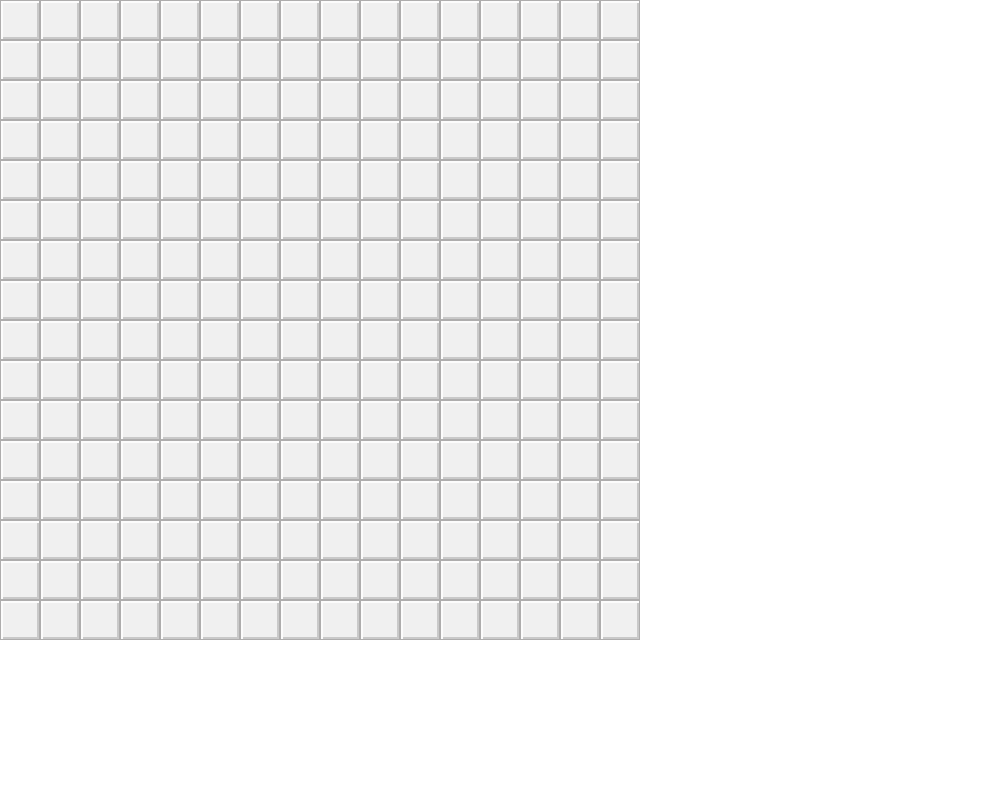
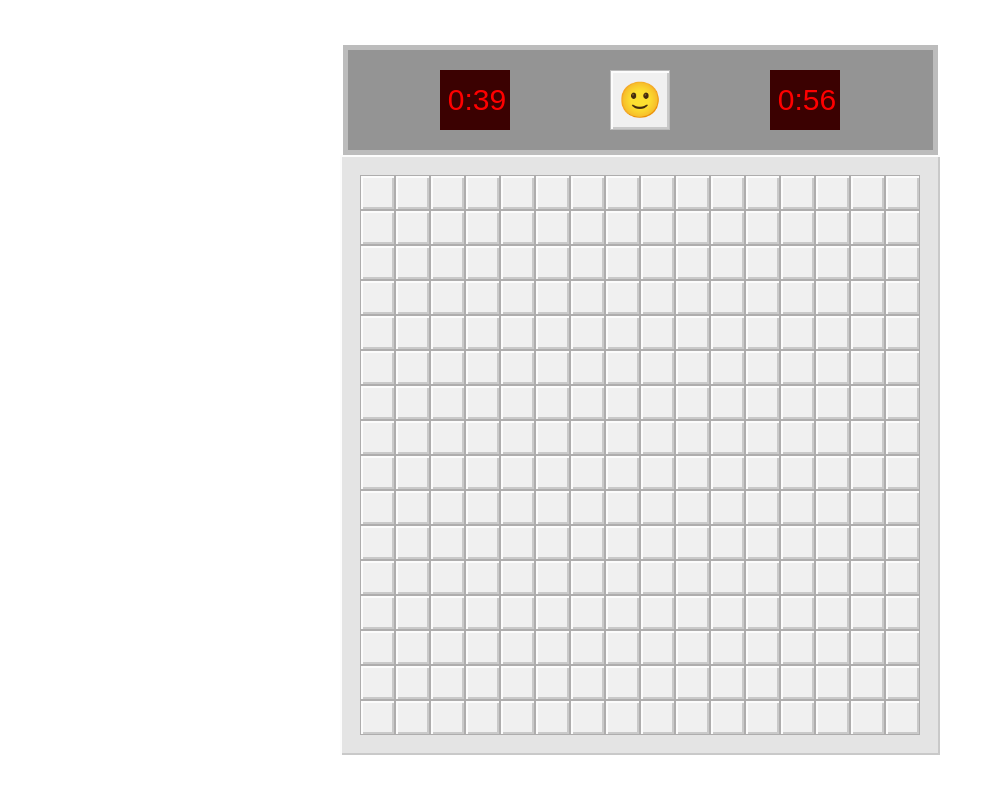
Before and after one commit to Azat-BOSS/Saper, a plain HTML site: page index.html in a window 1280 px wide. Shown: the whole page, without its empty margins (0-1003 px from the left). Drawn offline with Linux system fonts and the light colour scheme; a web font is replaced by a local one.

Commit message:
some changes

```diff
--- a/box.js
+++ b/box.js
@@ -1,7 +1,6 @@
 import { getAllNeighbors, openAllBoxes } from "./matrix.js"
-
-
-const appElement = document.querySelector(".app")
+import { app, emoji } from "./variables.js"
+import { disabledAllButtons } from "./stopGame.js"
 
 class Box {
   constructor(isBomb, coordinates) {
@@ -47,12 +46,25 @@ class Box {
     this.boxElem.innerHTML = isFlagged ? "🚩" : "";
   }
 
+  setQuestion(isQuestion) {
+    this.isQuestion = isQuestion
+    this.boxElem.innerHTML = this.isQuestion ? "❓": ""
+  }
+
+  gameOver(isOver) {
+    this.isOver = isOver
+    this.isOver ? emoji.textContent = "😵" : null
+  }
+
   onBoxClick(allowOpenNumber = false) {
-    if (this.isFlagged) {
+      if(this.isFlagged) {
         this.setFlag(false);
         return;
       }
-
+      if(this.isQuestion) {
+        this.setQuestion(false);
+        return;
+      }
       if(!this.value && !this.isOpenned) {
         const allNeighbors = getAllNeighbors(this.coordinates)
         this.open()
@@ -64,30 +76,34 @@ class Box {
         })
       } else if(this.value && allowOpenNumber || typeof this.value === "number"){
         this.open()
-    }  else if(this.isBomb){
+      } else if(this.isBomb){
         openAllBoxes()
-      setTimeout(() => {
-        alert("you loose")
-        location.reload()
-      })
+        this.gameOver(true)
+        disabledAllButtons()
       }
     this.showBoxValue()
   }
 
   createBoxOnArea() {
-    const boxElem = document.createElement("div")
+    const boxElem = document.createElement("button")
+
+    this.boxElem = boxElem
     boxElem.classList.add("app__box_disabled", "app__box")
 
     if(this.value) {
       boxElem.classList.add(`app__box__${this.value}`)
     }
-    this.boxElem = boxElem
-    this.boxElem.addEventListener("click", () => this.onBoxClick())
     this.boxElem.addEventListener("contextmenu", (e) => {
       e.preventDefault();
-      this.setFlag(true);
+      this.setFlag(true)
     });
-    appElement.appendChild(boxElem)
+
+    this.boxElem.addEventListener("mousedown", () => {emoji.textContent = "😮"})
+    this.boxElem.addEventListener("click", () => {
+      emoji.textContent = "🙂"
+      this.onBoxClick()
+    })
+    app.appendChild(boxElem)
   }
 }
 
--- a/index.html
+++ b/index.html
@@ -8,8 +8,20 @@
   <title>Document</title>
 </head>
 <body>
-
+  <div class="main">
+  <header class="header">
+    <div class="header__container">
+      <div class="timer-minutes-block">
+        <p class="timer-minutes">0:40</p>
+      </div>
+      <button class="emoji">🙂</button>
+      <div class="timer-minutes-block">
+        <div class="timer-seconds">0:0</div>
+      </div>
+    </div>
+  </header>
   <div class="app"></div>
+  </div>
   <script type="module" src="./index.js"></script>
 </body>
 </html>
--- a/index.js
+++ b/index.js
@@ -1,6 +1,11 @@
 import { createMatrix } from "./matrix.js";
+import { generateTimer } from "./timer.js";
+import { emoji } from "./variables.js";
+import { reloadGame } from "./stopGame.js";
 
 function main() {
   createMatrix()
+  generateTimer()
+  emoji.addEventListener("click", reloadGame)
 }
 main()
--- a/matrix.js
+++ b/matrix.js
@@ -32,19 +32,10 @@ export function getAllNeighbors(coordinates) {
   const n7 = matrix[y]?.[x - 1];
   const n8 = matrix[y - 1]?.[x - 1];
 
-  const n9 = matrix[x]?.[y + 1];
-  const n10 = matrix[x + y]?.[y - x];
-  const n11 = matrix[x + x]?.[y];
-  const n12 = matrix[x + x]?.[y + x];
-  const n13 = matrix[x ]?.[y + x];
-  const n14 = matrix[x - x]?.[y + x];
-  const n15 = matrix[x - x]?.[y];
-  const n16 = matrix[x - x]?.[y - x];
-
-  return [
-    n1, n2, n3, n4, n5, n6, n7, n8, n9, n10, n11, n12, n13, n14, n15, n16].filter(item => {
+  const neighborArr = [n1, n2, n3, n4, n5, n6, n7, n8]
+  return neighborArr.filter(item => {
       return typeof(item) !== "undefined"
-    })
+  })
 }
 
 export function openAllBoxes() {
--- /dev/null
+++ b/stopGame.js
@@ -0,0 +1,17 @@
+import { emoji } from "./variables.js"
+
+export function disabledAllButtons() {
+  const buttons = document.querySelectorAll(".app__box")
+  if(emoji.textContent === "😵") {
+    buttons.forEach(el => {
+      el.setAttribute("disabled", true)
+    })
+  }
+}
+
+export function reloadGame() {
+  console.log("hello")
+  if(emoji.textContent === "😵") {
+    location.reload()
+  }
+}
--- a/style.css
+++ b/style.css
@@ -1,3 +1,5 @@
+@import url('https://fonts.cdnfonts.com/css/common-pixel');
+
 h1,
 h2,
 h3,
@@ -13,6 +15,7 @@ input,
 button {
   margin: 0;
   padding: 0;
+  font-family: 'Common Pixel', sans-serif;
 }
 
 button {
@@ -26,27 +29,39 @@ button {
   box-sizing: border-box;
 }
 
+.main {
+  display: flex;
+  align-items: center;
+  justify-content: center;
+  flex-direction: column;
+  height: 100vh;
+}
+
 .app {
   display: grid;
-  grid-template-columns: repeat(16, 40px);
+  grid-template-columns: repeat(16, 35px);
+  padding: 20px;
+  background: #e4e4e4;
+  box-shadow: inset 0 2px 0 0 #fcfcfc, inset 2px 0 0 0 #fcfcfc, inset 0 -2px 0 0 #c9c9c9, inset -2px 0 0 0 #c9c9c9;
 }
 
 .app__box {
   background-color: rgb(185, 185, 185);
   box-shadow: none;
   border: 1px solid rgb(174, 173, 173);
-  width: 40px;
-  height: 40px;
+  width: 35px;
+  height: 35px;
   font-weight: 900;
   font-size: 25px;
   display: flex;
   align-items: center;
   justify-content: center;
+  transition: .2s ease all;
 }
 
 .app__box_disabled {
-  width: 40px;
-  height: 40px;
+  width: 35px;
+  height: 35px;
   display: flex;
   align-items: center;
   justify-content: center;
@@ -88,3 +103,46 @@ button {
 .app__box__8 {
   color: yellow;
 }
+
+.header {
+  width: 595px;
+  background: #bcbcbc;
+  padding: 5px;
+}
+
+.header__container {
+  display: flex;
+  align-items: center;
+  justify-content: center;
+  column-gap: 100px;
+  background: #949494;
+  height: 100px;
+}
+
+.emoji {
+  font-size: 35px;
+  padding: 0 5px;
+  background: #f0f0f0;
+  box-shadow: inset 0 2px 0 0 #fcfcfc, inset 2px 0 0 0 #fcfcfc, inset 0 -2px 0 0 #c9c9c9, inset -2px 0 0 0 #c9c9c9;
+  width: 60px;
+  height: 60px;
+}
+
+.timer-seconds {
+  font-size: 30px;
+  color: red;
+}
+.timer-minutes {
+  font-size: 30px;
+  color: red;
+}
+
+.timer-minutes-block {
+  width: 70px;
+  height: 60px;
+  padding-left: 4px;
+  display: flex;
+  align-items: center;
+  justify-content: center;
+  background-color: rgb(59, 1, 1);
+}
--- /dev/null
+++ b/timer.js
@@ -0,0 +1,22 @@
+import { emoji } from "./variables.js"
+
+const timerMinutes = document.querySelector(".timer-minutes")
+const timerSeconds = document.querySelector(".timer-seconds")
+let seconds = 40
+let minutes = 40
+let timeMinut = 40 * 60
+
+function generateNumTimer() {
+  seconds = timeMinut%60
+  minutes = timeMinut/60%60
+
+  timerMinutes.innerHTML = `0:${Math.trunc(minutes)}`
+  timerSeconds.innerHTML = `0:${Math.trunc(seconds)}`
+  if(emoji.textContent !== "😵") {
+    --timeMinut
+  }
+}
+
+export function generateTimer() {
+  setInterval(() => generateNumTimer(), 1000)
+}
--- /dev/null
+++ b/variables.js
@@ -0,0 +1,2 @@
+export const app = document.querySelector(".app")
+export const emoji = document.querySelector(".emoji")
```
Lines whose indentation alone changed are shown as unchanged.
